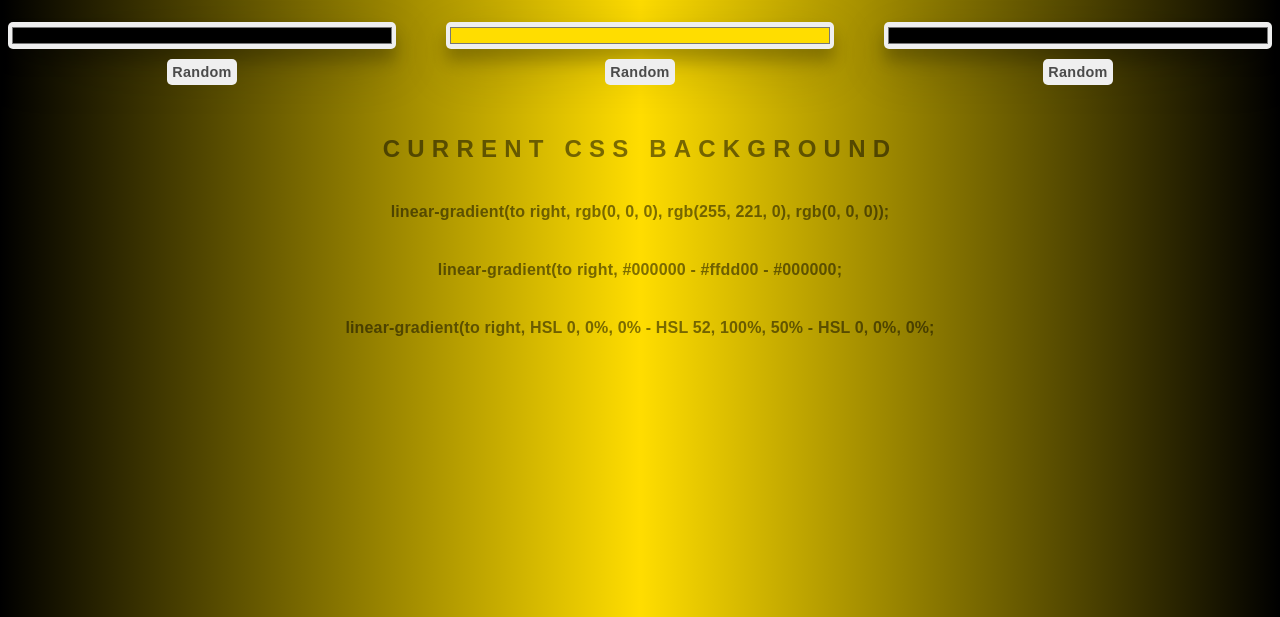
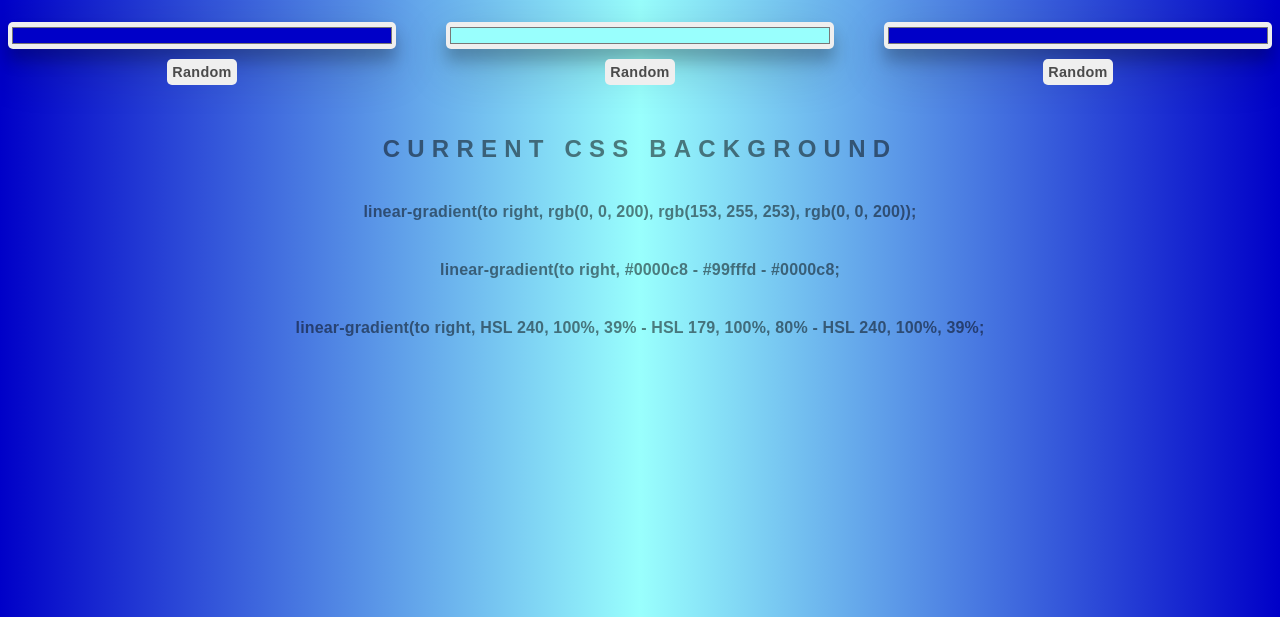
Before and after one commit to Heimdalldev/background-generator, a website: page index.html in a window 1280 px wide. Shown: the part 183-800 px from the top of the page. Drawn offline with Linux system fonts and the light colour scheme.

Commit message:
changed backgroudn color default

```diff
--- a/index.html
+++ b/index.html
@@ -11,7 +11,7 @@
 
     <div class="container">
         <div class="input-container1">
-            <input class="color1" type="color" name="color1" value="#000">
+            <input class="color1" type="color" name="color1" value="#0000c8">
             <br>
             <button class="r1">Random</button>
             <br>
@@ -19,7 +19,7 @@
         </div>
 
         <div class="input-container2">
-            <input class="color2" type="color" name="color2" value="#ffdd00">
+            <input class="color2" type="color" name="color2" value="#99fffd">
             <br>
             <button class="r2">Random</button>
             <br>
@@ -27,7 +27,7 @@
         </div>
 
         <div class="input-container3">
-            <input class="color3" type="color" name="color3" value="#000">
+            <input class="color3" type="color" name="color3" value="#0000c8">
             <br>
             <button class="r3">Random</button>
             <br>
```
